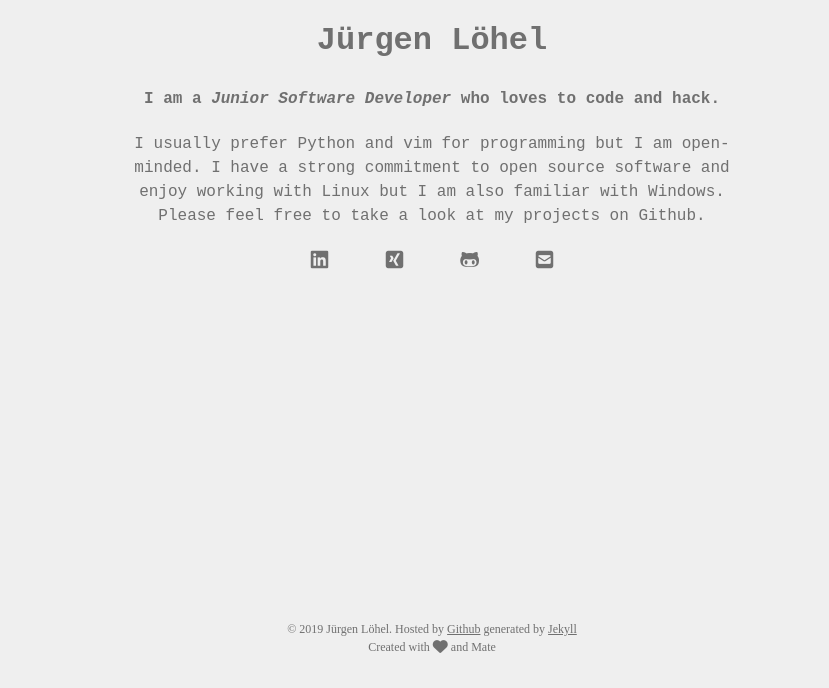
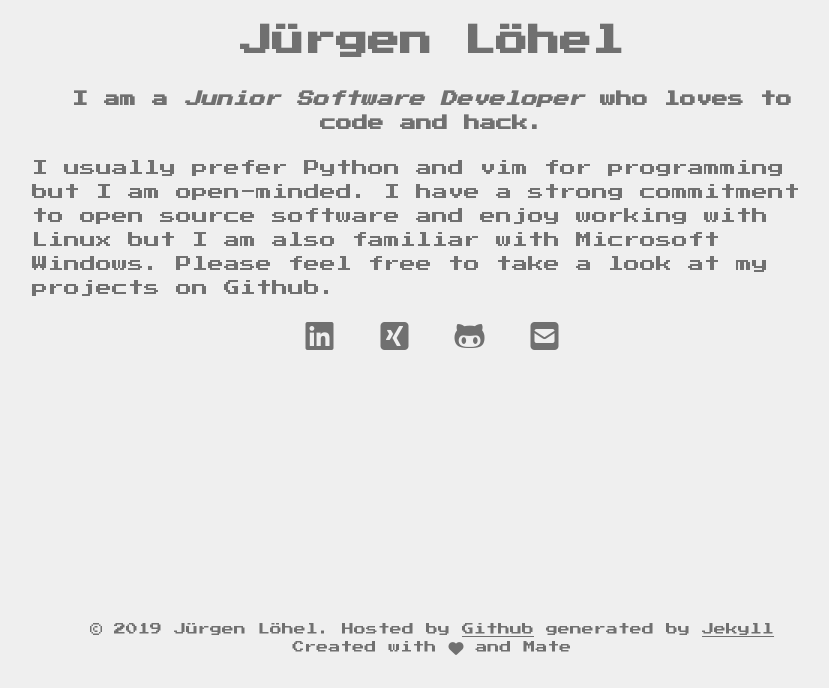
Before and after one commit to jloehel/jloehel.github.io, a Jekyll site: the page built from index.md, in a window 1280 px wide, cut to the strip 212-900 px from the top of the page. Shown: the whole strip, without its empty margins (208-1037 px from the left). Built offline with Jekyll 4.4.1, drawn with Linux system fonts in a browser that asks for light colours; nearby versions of some CDN libraries; comment, search, counter and statistics services are not loaded.

Commit message:
Changes the font and the size of the social links.
Signed-off-by: Jürgen Löhel <juergen@loehel.de>

```diff
--- a/_includes/head.html
+++ b/_includes/head.html
@@ -10,6 +10,7 @@
     <title>{{ site.title }} .:|:. {{ page.title }}</title>
 
     <link rel="stylesheet" type="text/css" href="{{ "/assets/css/styles.css" | relative_url }}">
+    <link href="https://fonts.googleapis.com/css?family=Press+Start+2P&display=swap" rel="stylesheet">
     <!-- Matomo -->
     <script type="text/javascript">
       var _paq = window._paq || [];
--- a/_layouts/home.html
+++ b/_layouts/home.html
@@ -15,10 +15,10 @@ layout: default
     <nav>
       <ul>
 
-        <li><a href="https://www.linkedin.com/in/jloehel/" aria-label="linkedin"><i class="fab fa-lg fa-linkedin"></i><br></a></li>
-        <li><a href="https://www.xing.com/profile/Juergen_Loehel" aria-label="linkedin"><i class="fab fa-lg fa-xing-square"></i><br></a></li>
-        <li><a href="https://github.com/jloehel" aria-label="github"><i class="fab fa-lg fa-github-alt"></i><br></a></li>
-        <li><a href="mailto:juergen@loehel.de" aria-label="email"><i class="fas fa-lg fa-envelope-square"></i><br></a></li>
+        <li><a href="https://www.linkedin.com/in/jloehel/" aria-label="linkedin"><i class="fab fa-2x fa-linkedin"></i><br></a></li>
+        <li><a href="https://www.xing.com/profile/Juergen_Loehel" aria-label="linkedin"><i class="fab fa-2x fa-xing-square"></i><br></a></li>
+        <li><a href="https://github.com/jloehel" aria-label="github"><i class="fab fa-2x fa-github-alt"></i><br></a></li>
+        <li><a href="mailto:juergen@loehel.de" aria-label="email"><i class="fas fa-2x fa-envelope-square"></i><br></a></li>
       </ul>
     </nav>
   </div>
--- a/_sass/main.scss
+++ b/_sass/main.scss
@@ -18,7 +18,7 @@ body {
   line-height: 1.5;
   font-size: 16px;
   word-wrap: break-word;
-  font-family: serif;
+  font-family: 'Press Start 2P', cursive;
 }
 
 main {
@@ -48,17 +48,17 @@ a:link {
   align-items:center;
 }
 
-#profileHeader h1 {
-  font-family: monospace;
+#profileDescription h4 {
+  text-align: center;
 }
 
 #profileDescription {
   display: block;
   justify-content: space-evenly;
-  max-width: 600px;
+  text-align: left;
+  max-width: 800px;
   margin: 20px auto;
   padding: 0;
-  font-family: monospace;
 }
 
 #profileSocialLinks ul {
--- a/index.md
+++ b/index.md
@@ -6,5 +6,5 @@ title: Home
 #### I am a _Junior Software Developer_ who loves to code and hack.
 I usually prefer Python and vim for programming but I am open-minded.
 I have a strong commitment to open source software and enjoy working
-with Linux but I am also familiar with Windows.
+with Linux but I am also familiar with Microsoft Windows.
 Please feel free to take a look at my projects on Github.
```
